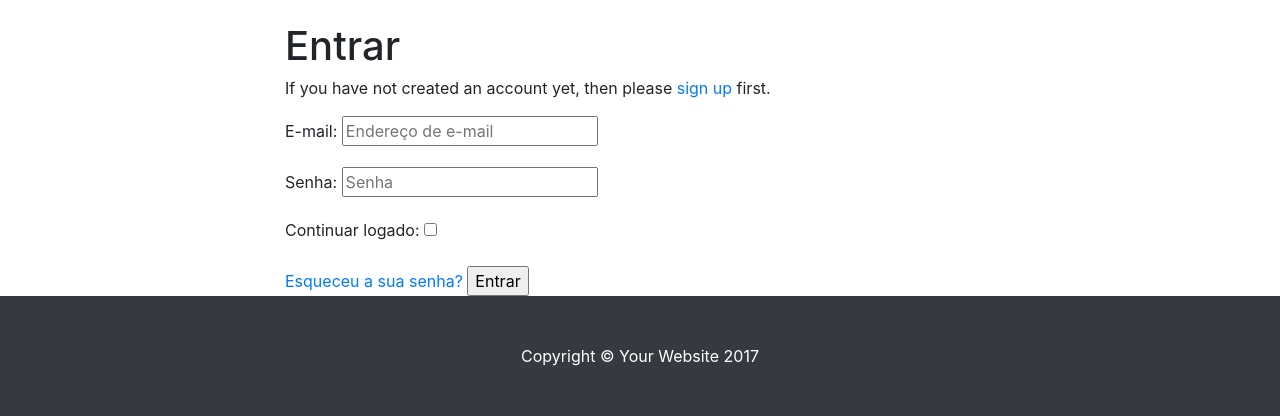
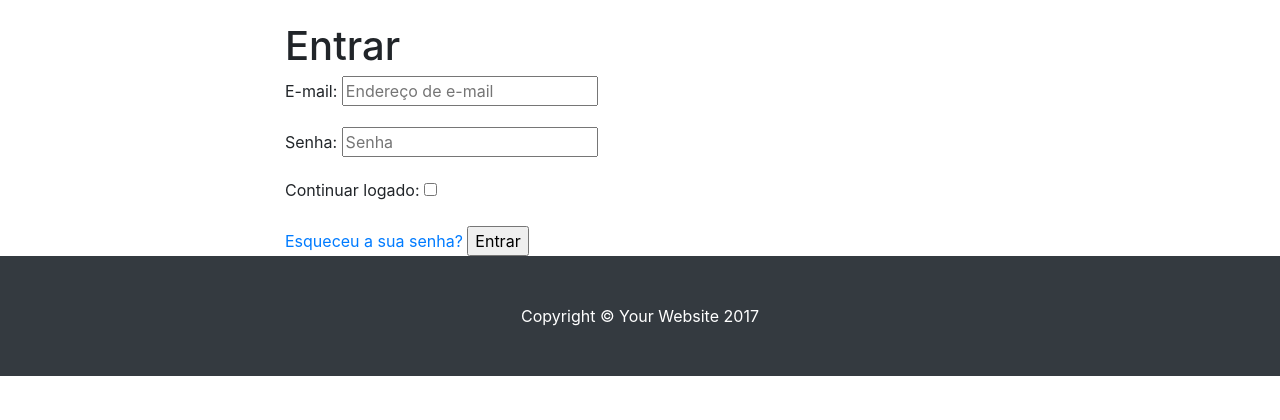
Before and after one commit to capmayer/catalogo_project, a Django app: page /accounts/login/ in a window 1280 px wide. Shown: the part 56-476 px from the top of the page. Run offline with Django 3.2, Linux system fonts and the light colour scheme; some libraries are stand-ins or nearby versions.

Commit message:
removed tag from template

```diff
--- a/templates/allauth/account/login.html
+++ b/templates/allauth/account/login.html
@@ -8,28 +8,6 @@
 <div class="container">
   <div class="col-lg-8 col-centered">
     <h1>{% trans "Sign In" %}</h1>
-
-    {% if socialaccount_providers %}
-    <p>{% blocktrans with site.name as site_name %}Please sign in with one
-    of your existing third party accounts. Or, <a href="{{ signup_url }}">sign up</a>
-    for a {{ site_name }} account and sign in below:{% endblocktrans %}</p>
-
-    <div class="socialaccount_ballot">
-
-      <ul class="socialaccount_providers">
-        {% include "socialaccount/snippets/provider_list.html" with process="login" %}
-      </ul>
-
-      <div class="login-or">{% trans 'or' %}</div>
-
-    </div>
-
-    {% include "socialaccount/snippets/login_extra.html" %}
-
-    {% else %}
-    <p>{% blocktrans %}If you have not created an account yet, then please
-    <a href="{{ signup_url }}">sign up</a> first.{% endblocktrans %}</p>
-    {% endif %}
 
     <form class="login" method="POST" action="{% url 'account_login' %}">
       {% csrf_token %}
```
